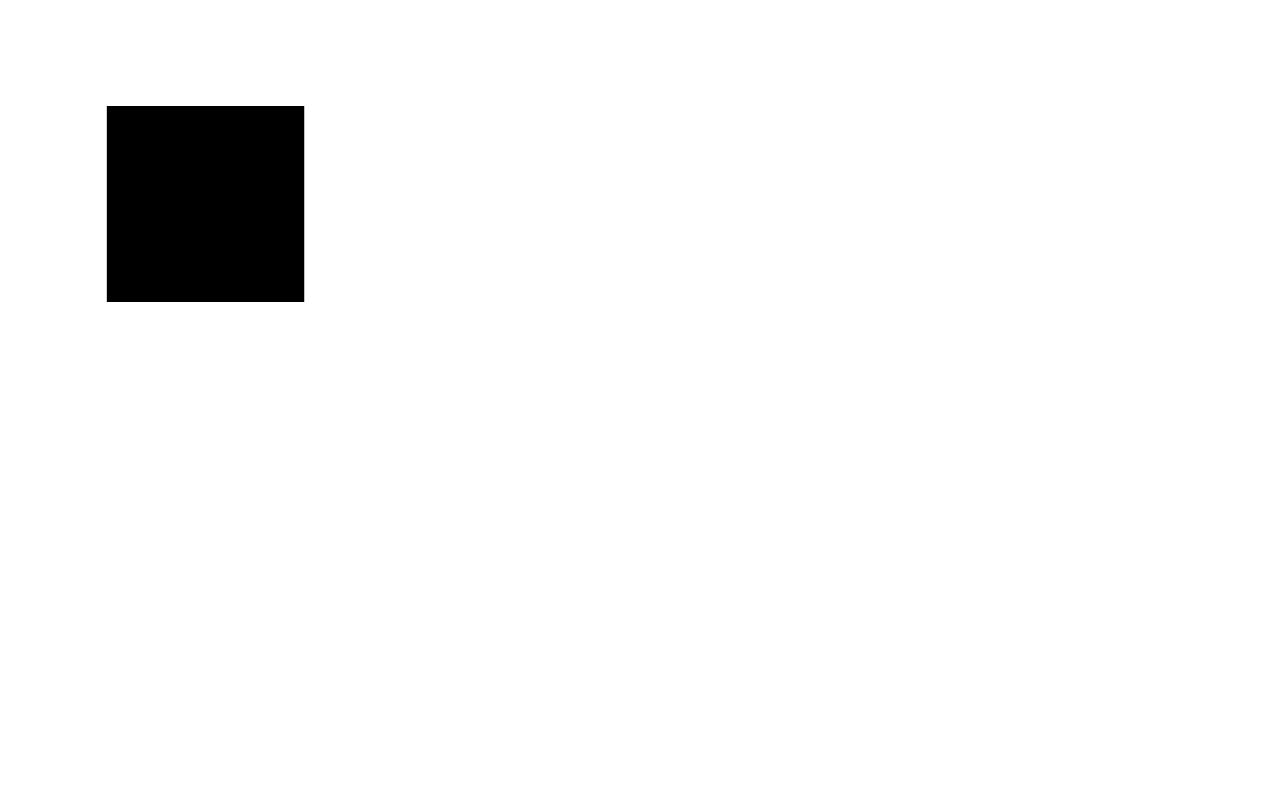
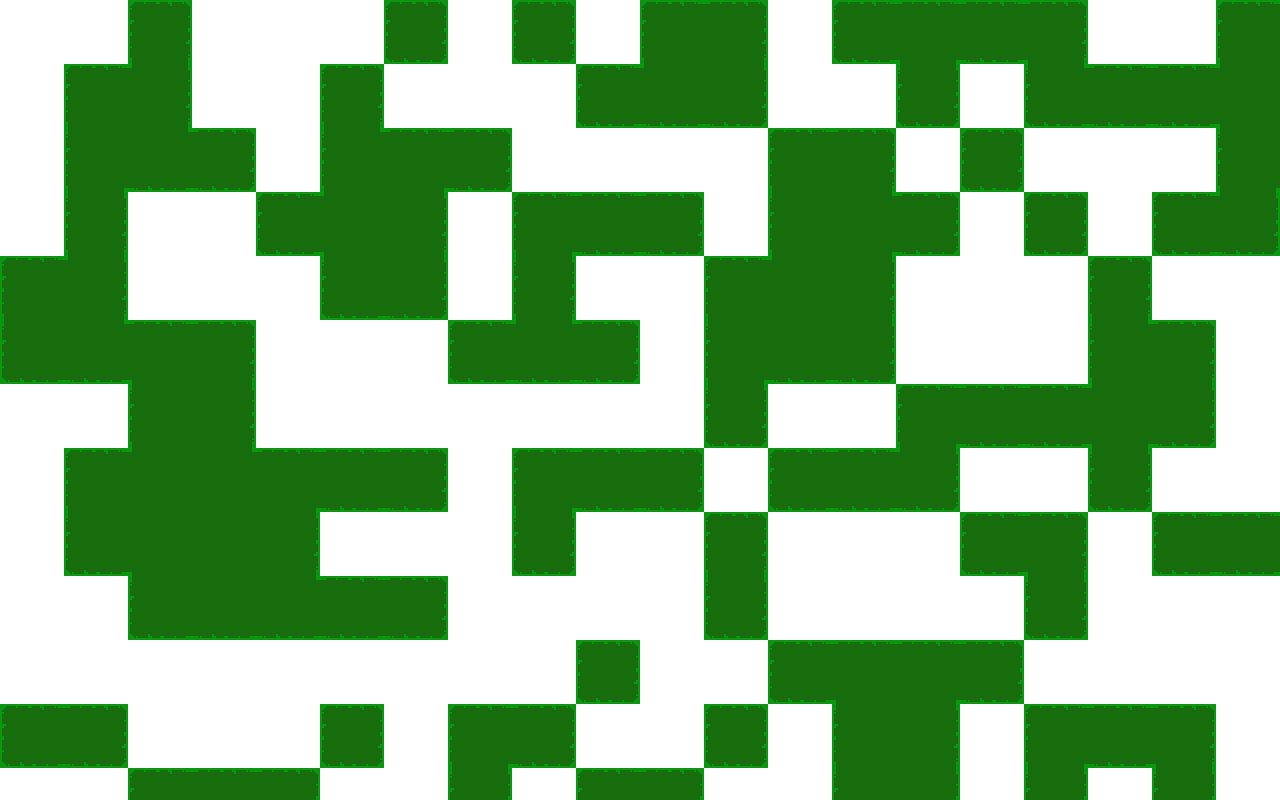
Before and after one commit to cleverdumb/Aetherion, a website: page index.html in a window 1280 px wide. Drawn offline with Linux system fonts and the light colour scheme.

Commit message:
Changing grass

```diff
--- a/index.html
+++ b/index.html
@@ -8,11 +8,14 @@
             margin: 0px;
             width: 100%;
             height: 100%;
-
+            position: absolute;
+            left: 0px;
+            top: 0px;
         }
     </style>
     <body>
         <canvas id='cvs'></canvas>
+        <script src='spriteList.js'></script>
         <script>
             const cvs = document.getElementById('cvs');
             const ctx = cvs.getContext('2d');
@@ -20,23 +23,62 @@
             cvs.width = window.innerWidth;
             cvs.height = window.innerHeight;
 
-            ctx.fillStyle = 'black';
-            ctx.fillRect(100, 100, 200, 200);
+            ctx.mozImageSmoothingEnabled    = false;
+            ctx.oImageSmoothingEnabled      = false;
+            ctx.webkitImageSmoothingEnabled = false;
+            ctx.msImageSmoothingEnabled     = false;
+            ctx.imageSmoothingEnabled       = false;
 
             const gw = 100;
             const gh = 100;
 
-            const bw = 80;
-            const bh = 80;
+            const bw = 64;
+            const bh = 64;
+
+            const dirs = [[1, 0], [0, -1], [-1, 0], [0, 1]];
 
             class Tile {
-                constructor (data) {
+                constructor (x, y, data) {
+                    this.x = x;
+                    this.y = y;
                     for (let x in data) {
                         this[x] = data[x];
                     }
                 }
                 draw() {
+                    if (this.t != 'empty') {
+                        // ctx.drawImage(sprites.$grassBase, this.x * bw, this.y * bh, bw, bh);
+                        // ctx.drawImage(sprites.grassSide[this.dir], this.x * bw, this.y * bh, bw, bh);
+                        // ctx.drawImage(sprites.grassCorner[this.dir], this.x * bw, this.y * bh, bw, bh);
+                        drawTile(sprites.$grassBase, this.x, this.y);
+                        dirs.forEach((x, i)=>{
+                            if (getTile(this.x + x[0], this.y + x[1]).t != 'grass') {
+                                drawTile(sprites.grassSide, this.x, this.y, i);
+                            }
+                        })
 
+                        dirs.forEach((x, i)=>{
+                            if (getTile(this.x + dirs[i][0], this.y + dirs[i][1]).t != 'grass' || getTile(this.x + dirs[(i+1)%4][0], this.y + dirs[(i+1)%4][1]).t != 'grass' || getTile(this.x + dirs[(i+1)%4][0] + dirs[i][0], this.y + dirs[(i+1)%4][1] + dirs[i][1]).t != 'grass') {
+                                drawTile(sprites.grassCorner, this.x, this.y, i);
+                            }
+                        })
+                    }
+                }
+            }
+
+            function getTile(x, y) {
+                if (x >= 0 && y >= 0 && x < gw && y < gh) {
+                    return grid[y][x];
+                } else {
+                    return new Tile(-1, -1, {t: null});
+                }
+            }
+
+            function drawTile(tile, x, y, dir) {
+                if (dir === 0 || dir) {
+                    ctx.drawImage(tile[dir], x * bw, y * bh, bw, bh);
+                } else {
+                    ctx.drawImage(tile, x * bw, y * bh, bw, bh);
                 }
             }
 
@@ -44,13 +86,56 @@
             for (let y=0; y<gh; y++) {
                 grid.push([]);
                 for (let x=0; x<gw; x++) {
-                    grid[y].push(new Tile({t: 0}))
+                    if (Math.random() < 0.5) {
+                        grid[y].push(new Tile(x, y, {t: 'grass'}))
+                    } else {
+                        grid[y].push(new Tile(x, y, {t: 'empty'}))
+                    }
                 }
             }
 
-            grid.forEach(y=>{
-                y.forEach(x=>x.draw())
-            })
+            let sprites = {};
+
+            function loadAll() {
+                let loadCount = 0;
+                names.forEach(x=>{
+                    if (x[0] == '$') {
+                        sprites[x.split('.png')[0]] = null;
+                    }
+                    else {
+                        if (!sprites.hasOwnProperty(x.split('/')[0])) {
+                            sprites[x.split('/')[0]] = [null, null, null, null];
+                        }
+                    }
+                })
+                names.forEach(x=>{
+                    let i = new Image();
+                    i.src = `sprites/${x}.png`;
+
+                    i.onload = ()=>{
+                        createImageBitmap(i).then(m => {
+                            if (x[0] != '$') {
+                                sprites[x.split('/')[0]][parseInt(x[x.length-1])] = m;
+                            } else {
+                                sprites[x.split('.png')[0]] = m;
+                            }
+                            loadCount++;
+                            if (loadCount >= names.length) {
+                                init();
+                            }
+                        })
+                    }
+                })
+            }
+
+            loadAll();
+
+            function init() {
+                console.log(sprites);
+                grid.forEach(y=>{
+                    y.forEach(x=>x.draw())
+                })
+            }
         </script>
     </body>
 </html>
--- a/spriteList.js
+++ b/spriteList.js
@@ -1 +1 @@
-let names = ['grass/grass-0','grass/grass-1','grass/grass-2','grass/grass-3','man/man-0','man/man-1','man/man-2','man/man-3']
+let names = ['grassCorner/grassCorner-0','grassCorner/grassCorner-1','grassCorner/grassCorner-2','grassCorner/grassCorner-3','grassSide/grassSide-0','grassSide/grassSide-1','grassSide/grassSide-2','grassSide/grassSide-3','man/man-0','man/man-1','man/man-2','man/man-3','$grassBase','$oldGrass']
```
Also changed, not shown: spriteRot.js (+4 -4 lines), sprites/$grassBase.png (added), sprites/$oldGrass.png (renamed from sprites/grass/grass-0.png), sprites/grass/grass-1.png (deleted), sprites/grass/grass-2.png (deleted), sprites/grass/grass-3.png (deleted), sprites/grassCorner.png (added), sprites/grassCorner/grassCorner-0.png (added), sprites/grassCorner/grassCorner-1.png (added), sprites/grassCorner/grassCorner-2.png (added), sprites/grassCorner/grassCorner-3.png (added), sprites/grassSide.png (added), sprites/grassSide/grassSide-0.png (added), sprites/grassSide/grassSide-1.png (added), 3 more files.
